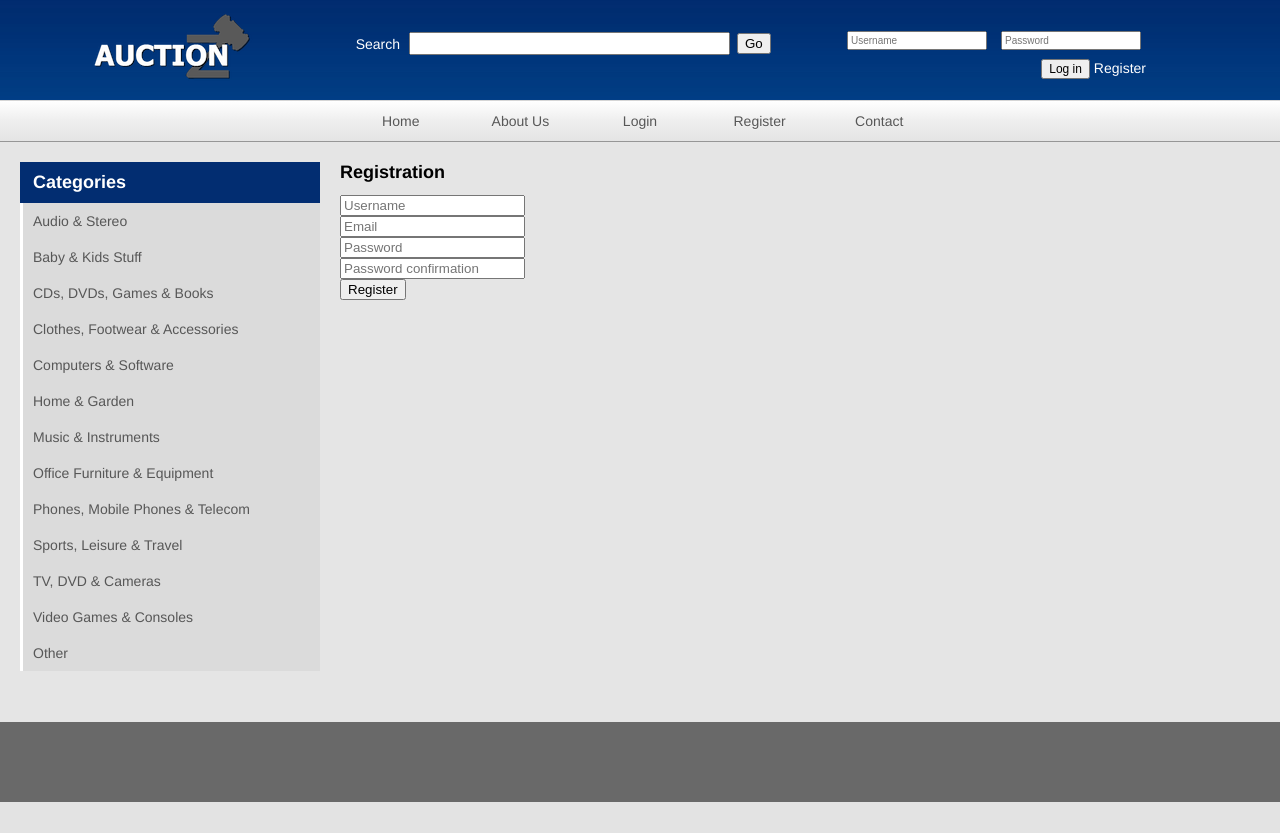
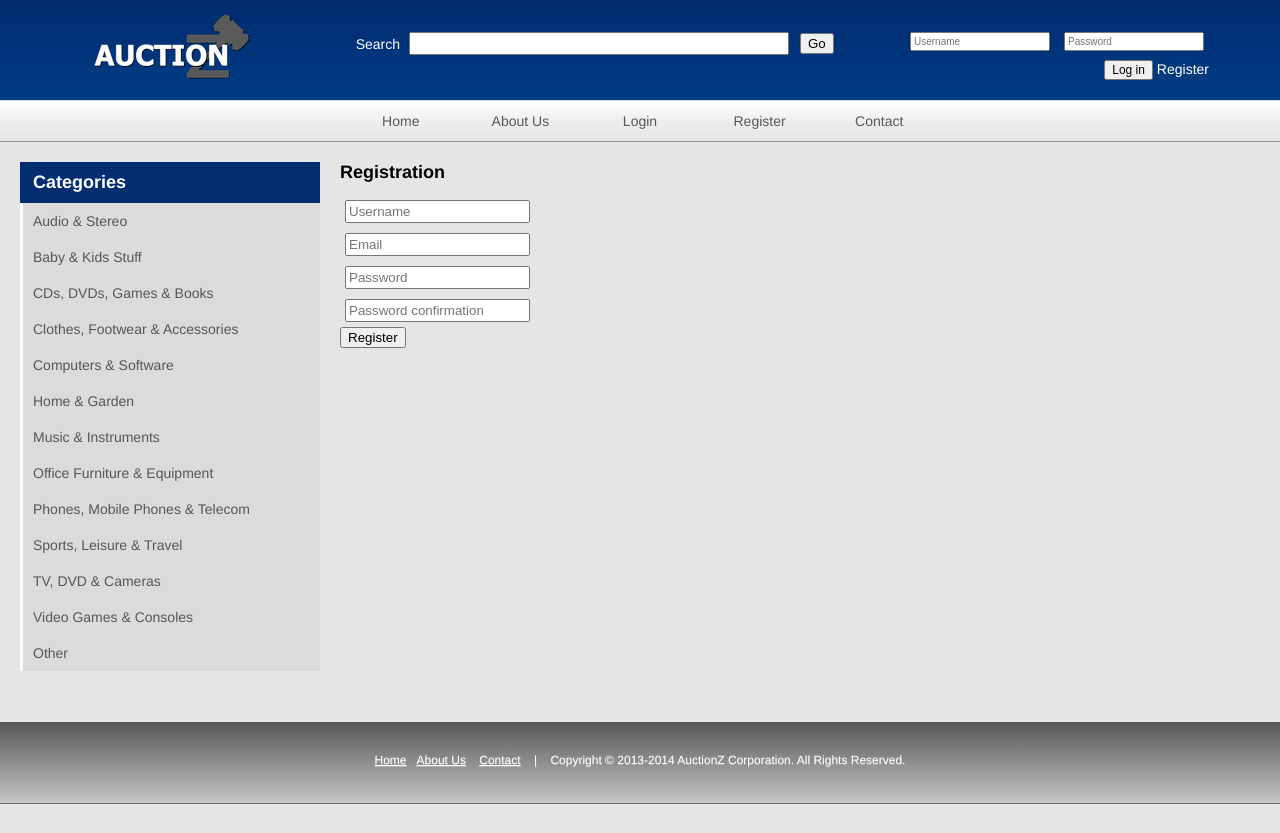
Before and after one commit to matheusgsb/auctions, a Django app: page /register/ in a window 1280 px wide. Before the commit the page ends 802 px from the top, so only its background shows below. Run offline with Django 3.2, Linux system fonts and the light colour scheme.

Commit message:
Footer and Register css

```diff
--- a/auctions/static/css/style.css
+++ b/auctions/static/css/style.css
@@ -29,7 +29,6 @@ body {
 
 #user {
 	width: 400px;
-    float: left;
 }
 
 #user a, #user a:active, #user a:visited {
@@ -128,8 +127,28 @@ body {
 
 #footer {
 	clear: both;
-	background-color: #696969;
 	height: 80px;
+    background-image: linear-gradient(rgb(88,88,88), #C6C6C6 100%);
+    border-top: 1px solid #575757 ;
+    border-bottom: 1px solid #6b6b6b;
+    filter: none;
+    text-shadow: 0px 1px 0px rgba(255, 255, 255, 0.3);
+    color: #fff;
+}
+
+#footer p {
+    height: 100%;
+    margin-top: 30px;
+    font-size: 12px;
+}
+
+#footer a, #footer a:visited, #footer a:active {
+    text-decoration: underline;
+    color: #fff;
+}
+
+#footer a:hover {
+    color:#DBDBDB;
 }
 
 .center {
--- a/auctions/templates/base.html
+++ b/auctions/templates/base.html
@@ -92,6 +92,6 @@
 			</div>
 			<div id="content"> {% block content %} {% endblock %} </div>
 		</div>
-		<div id="footer">{% block footer %}{% endblock %}</div>
+		<div id="footer">{% block footer %} <p align="center"> <a href="/home/">Home</a> &nbsp;&nbsp;<a href="/about/">About Us</a> &nbsp;&nbsp; <a href="/contact/">Contact</a> &nbsp;&nbsp; | &nbsp;&nbsp; Copyright © 2013-2014 AuctionZ Corporation. All Rights Reserved. </p> {% endblock %}</div>
 	</body>
 </html>
--- a/auctions/templates/register.html
+++ b/auctions/templates/register.html
@@ -17,9 +17,9 @@
       {% csrf_token %}
       {% for field in form %}
         {% if field.name != "password1" and field.name != "password2" %}
-        <input type="text" name="{{ field.name }}" id="id_{{ field.name }}" placeholder="{% if not form.value %}{{ field.label|capfirst }}{% endif %}" value="{% if field.value %}{{ field.value }}{% endif %}"><br>
+        <input class="input-text" type="text" name="{{ field.name }}" id="id_{{ field.name }}" placeholder="{% if not form.value %}{{ field.label|capfirst }}{% endif %}" value="{% if field.value %}{{ field.value }}{% endif %}"><br>
         {% else %}
-        <input type="password" maxlength="15" name="{{ field.name }}" id="id_{{ field.name }}" placeholder="{% if not form.value %}{{ field.label|capfirst }}{% endif %}"><br>
+        <input class="input-text" type="password" maxlength="15" name="{{ field.name }}" id="id_{{ field.name }}" placeholder="{% if not form.value %}{{ field.label|capfirst }}{% endif %}"><br>
         {% endif %}
       {% endfor %}
       <input type="submit" id="register" value="Register"/>
```
